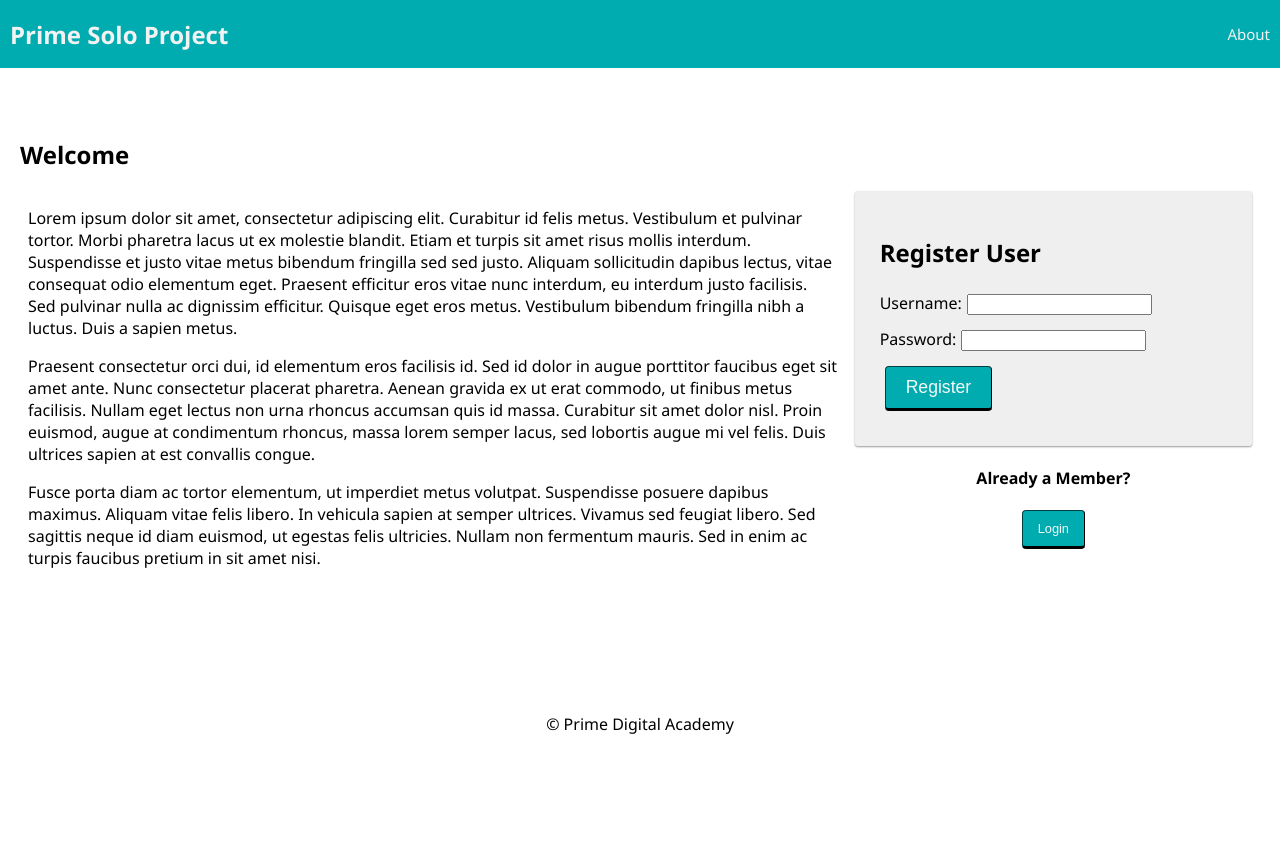
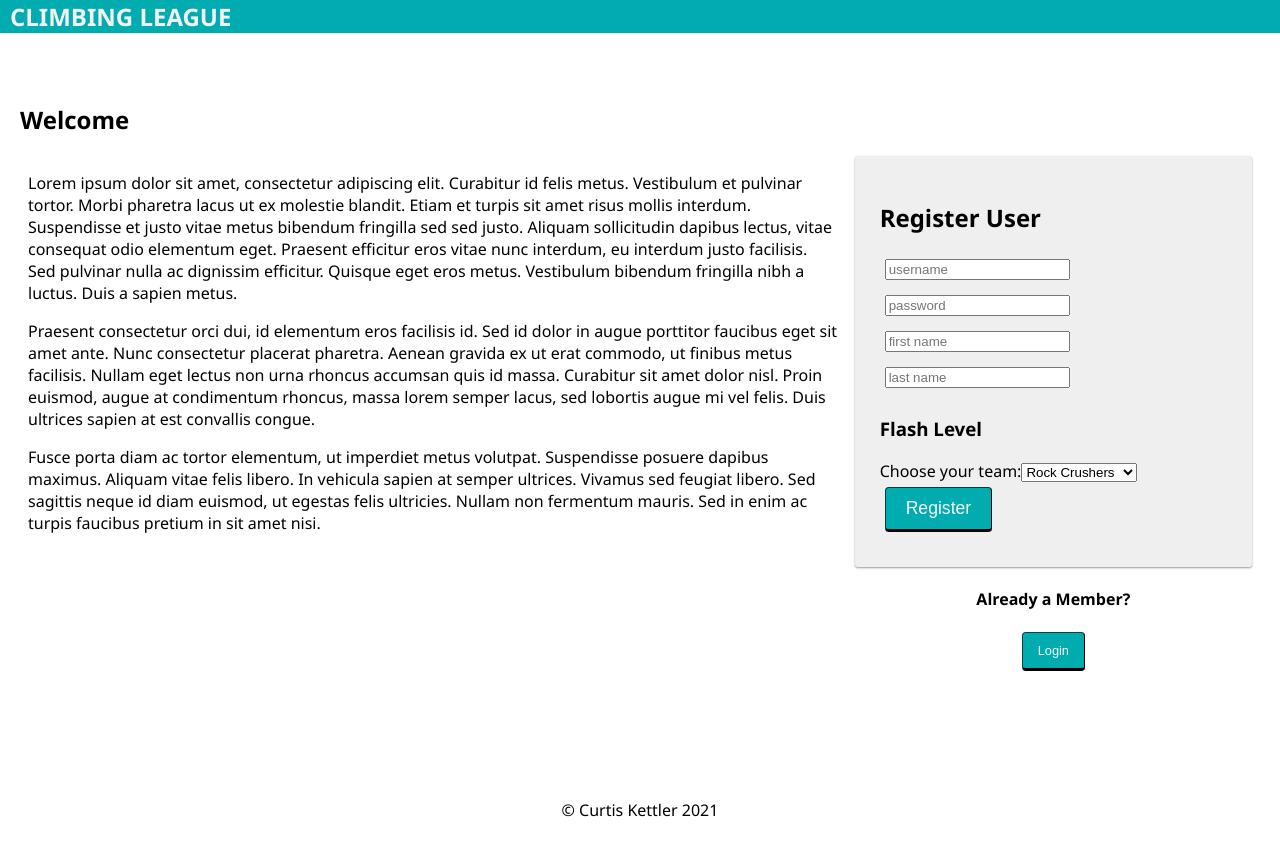
Before and after one commit to kettlerc/climbing-league-app, a React (Create React App) app: page /#/home in a window 1280 px wide. Before the commit the page ends 800 px from the top, so only its background shows below. Built offline with nearby package versions, Linux system fonts and the light colour scheme; no server answers.

Commit message:
working on registration fields

```diff
--- a/src/components/Footer/Footer.jsx
+++ b/src/components/Footer/Footer.jsx
@@ -1,13 +1,33 @@
 import React from 'react';
 import './Footer.css';
+import { Link } from 'react-router-dom';
+import LogOutButton from '../LogOutButton/LogOutButton';
+import { useSelector } from 'react-redux';
 
-// This is one of our simplest components
-// It doesn't have local state, so it can be a function component.
-// It doesn't dispatch any redux actions or display any part of redux state
-// or even care what the redux state is, so it doesn't need 'connect()'
+
 
 function Footer() {
-  return <footer>&copy; Prime Digital Academy</footer>;
+    const user = useSelector((store) => store.user);
+
+        {/* If no user is logged in, show these links */}
+        {user.id === null &&
+          // If there's no user, show login/registration links
+          <Link className="navLink" to="/login">
+            Login / Register
+          </Link>
+        }
+
+        {/* If a user is logged in, show these links */}
+        {user.id && (
+          <>
+            <Link className="navLink" to="/user">
+              Home
+            </Link>
+
+            <LogOutButton className="navLink" />
+          </>
+        )}
+  return <footer>&copy; Curtis Kettler 2021</footer>;
 }
 
 export default Footer;
--- a/src/components/Nav/Nav.jsx
+++ b/src/components/Nav/Nav.jsx
@@ -1,44 +1,12 @@
 import React from 'react';
-import { Link } from 'react-router-dom';
-import LogOutButton from '../LogOutButton/LogOutButton';
 import './Nav.css';
-import { useSelector } from 'react-redux';
 
 function Nav() {
-  const user = useSelector((store) => store.user);
-
   return (
     <div className="nav">
-      <Link to="/home">
-        <h2 className="nav-title">Prime Solo Project</h2>
-      </Link>
+      <h2 className="nav-title">CLIMBING LEAGUE</h2>
       <div>
-        {/* If no user is logged in, show these links */}
-        {user.id === null &&
-          // If there's no user, show login/registration links
-          <Link className="navLink" to="/login">
-            Login / Register
-          </Link>
-        }
 
-        {/* If a user is logged in, show these links */}
-        {user.id && (
-          <>
-            <Link className="navLink" to="/user">
-              Home
-            </Link>
-
-            <Link className="navLink" to="/info">
-              Info Page
-            </Link>
-
-            <LogOutButton className="navLink" />
-          </>
-        )}
-
-        <Link className="navLink" to="/about">
-          About
-        </Link>
       </div>
     </div>
   );
--- a/src/components/RegisterForm/RegisterForm.jsx
+++ b/src/components/RegisterForm/RegisterForm.jsx
@@ -4,6 +4,12 @@ import { useDispatch, useSelector } from 'react-redux';
 function RegisterForm() {
   const [username, setUsername] = useState('');
   const [password, setPassword] = useState('');
+  const [firstName, setFirstName] = useState('');
+  const [lastName, setLastName] = useState('');
+  const [flashLevel, setFlashLevel] = useState('');
+  const [photo, setPhoto] = useState('');
+  const [teamId, setTeamId] = useState(1);
+
   const errors = useSelector((store) => store.errors);
   const dispatch = useDispatch();
 
@@ -15,6 +21,11 @@ function RegisterForm() {
       payload: {
         username: username,
         password: password,
+        firstName: firstName,
+        lastName: lastName,
+        flashLevel: flashLevel,
+        photo: photo,
+        teamId: teamId
       },
     });
   }; // end registerUser
@@ -29,10 +40,10 @@ function RegisterForm() {
       )}
       <div>
         <label htmlFor="username">
-          Username:
           <input
             type="text"
             name="username"
+            placeholder="username"
             value={username}
             required
             onChange={(event) => setUsername(event.target.value)}
@@ -41,15 +52,56 @@ function RegisterForm() {
       </div>
       <div>
         <label htmlFor="password">
-          Password:
           <input
             type="password"
             name="password"
+            placeholder="password"
             value={password}
             required
             onChange={(event) => setPassword(event.target.value)}
           />
         </label>
+      </div>
+      <div>
+        <label htmlFor="firstName">
+          <input
+            type="text"
+            name="firstName"
+            placeholder="first name"
+            value={firstName}
+            required
+            onChange={(event) => setFirstName(event.target.value)}
+          />
+        </label>
+      </div>
+      <div>
+        <label htmlFor="lastName">
+          <input
+            type="text"
+            name="lastName"
+            placeholder="last name"
+            value={lastName}
+            required
+            onChange={(event) => setLastName(event.target.value)}
+          />
+        </label>
+      </div>
+      <div>
+        <h3>Flash Level</h3>
+      </div>
+      <div>
+        <label htmlFor="team">
+          Choose your team:</label>
+        <select
+          name="teams"
+          value={teamId}
+          required
+          onChange={(event) => setTeamId(event.target.value)}>
+            {/* hard coded in, needs to be retrieved via a reducer from the db */}
+            <option value="1">Rock Crushers</option>
+            <option value="2">Hard Rock</option>
+            <option value="3">We Climb Good</option>
+        </select>
       </div>
       <div>
         <input className="btn" type="submit" name="submit" value="Register" />
```
Also changed, not shown: 1 other file (tests, documents, lock files or other folders).
